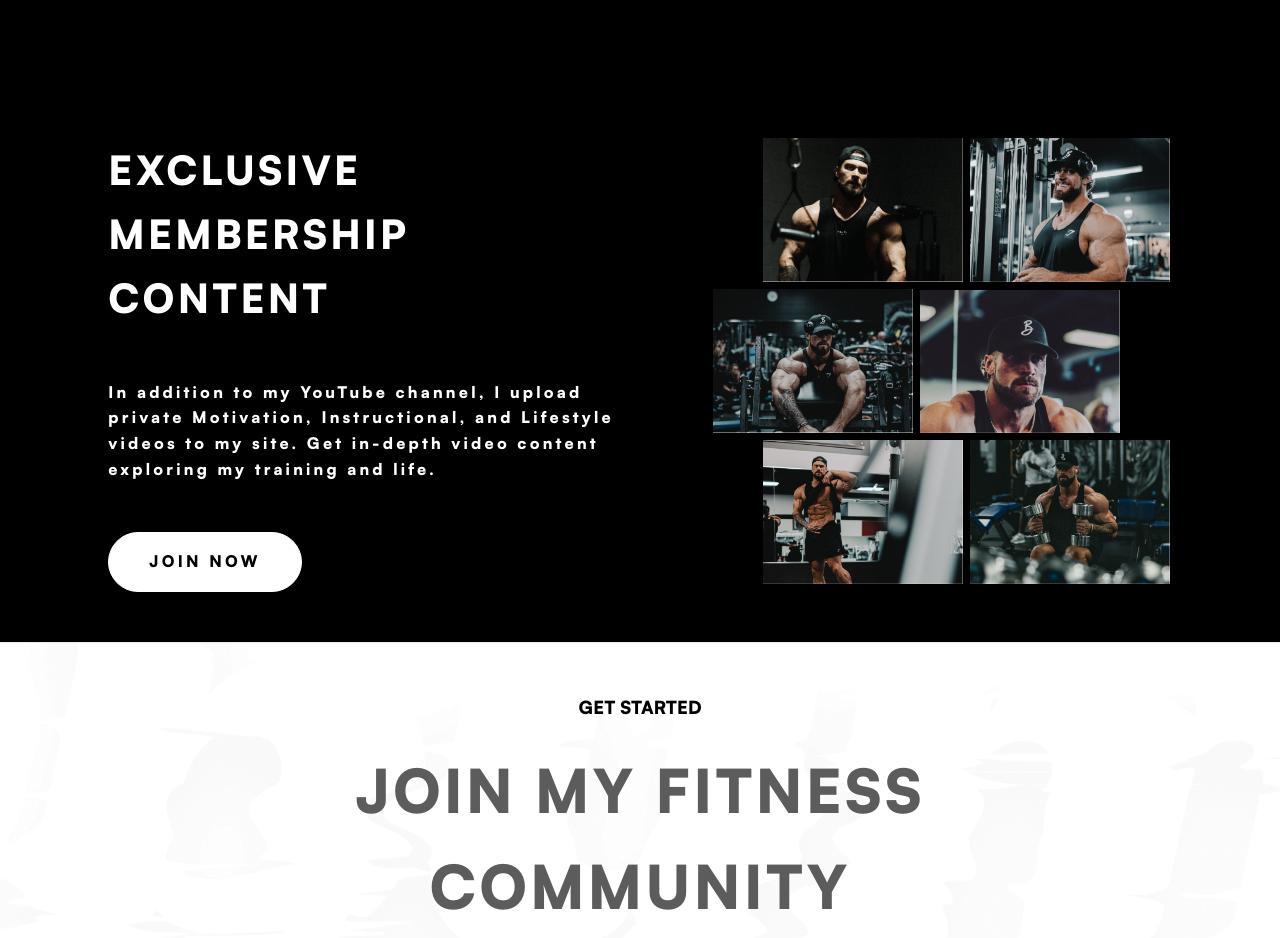
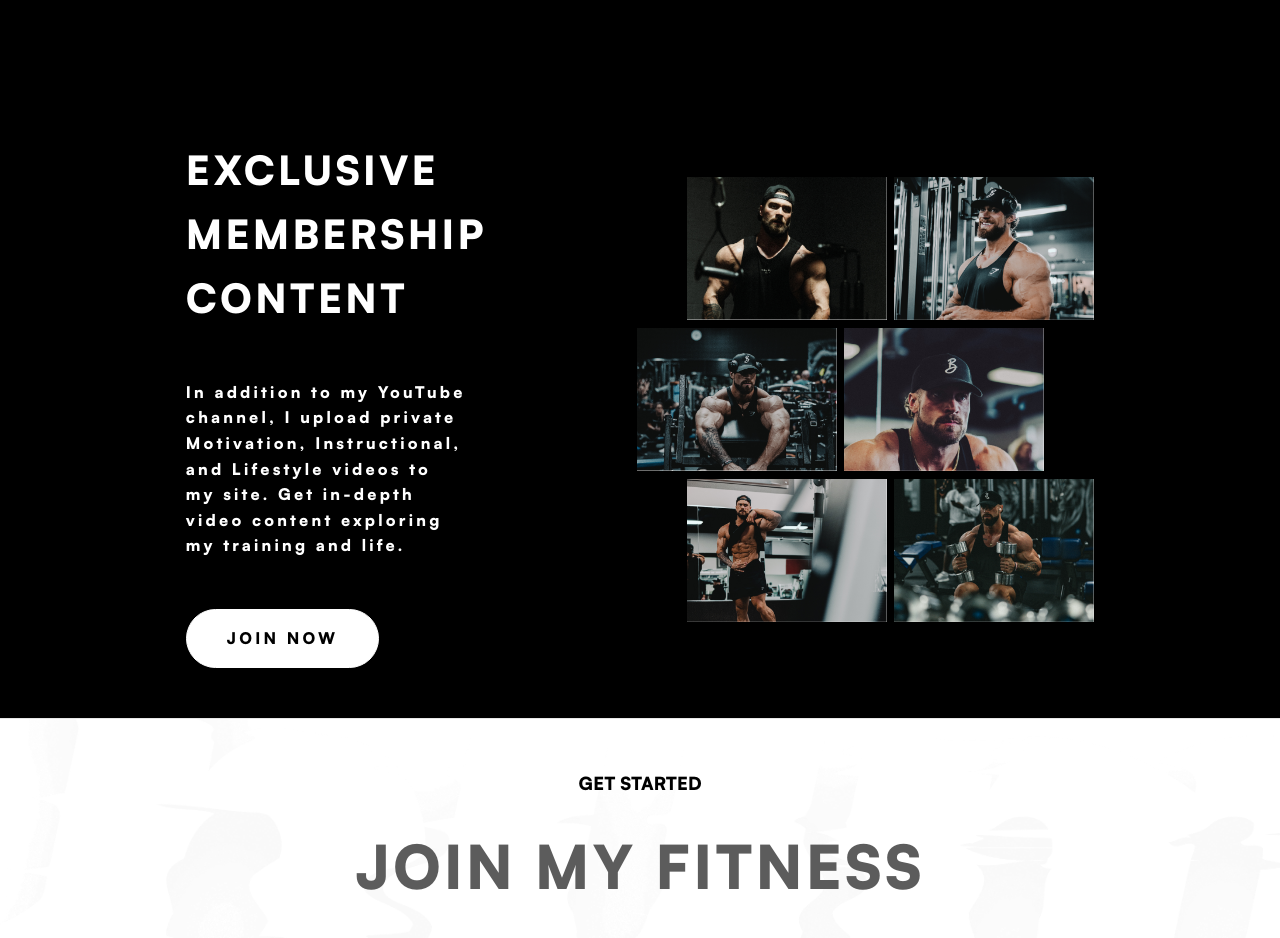
Before and after one commit to Gjadam/Cbum, a website: page fitness-app.html in a window 1280 px wide. Shown: the part 2560-3498 px from the top of the page. Drawn offline with nearby package versions, Linux system fonts and the light colour scheme.

Commit message:
changing css in fitness-app page

```diff
--- a/css/fitness-app.css
+++ b/css/fitness-app.css
@@ -264,7 +264,7 @@ i {
 .membership__text {
     color: var(--primary-color-light);
     font-size: var(--main-QA-gallery-font-size-txt);
-    max-width: 51rem;
+    max-width: 28rem;
     margin: 5rem 0;
 }
 
@@ -273,7 +273,6 @@ i {
     justify-content: center;
     align-items: center;
     flex-direction: column;
-    min-width: 46rem;
 }
 .membership__img-top-wrapper {
     margin-left: 5rem;
```
